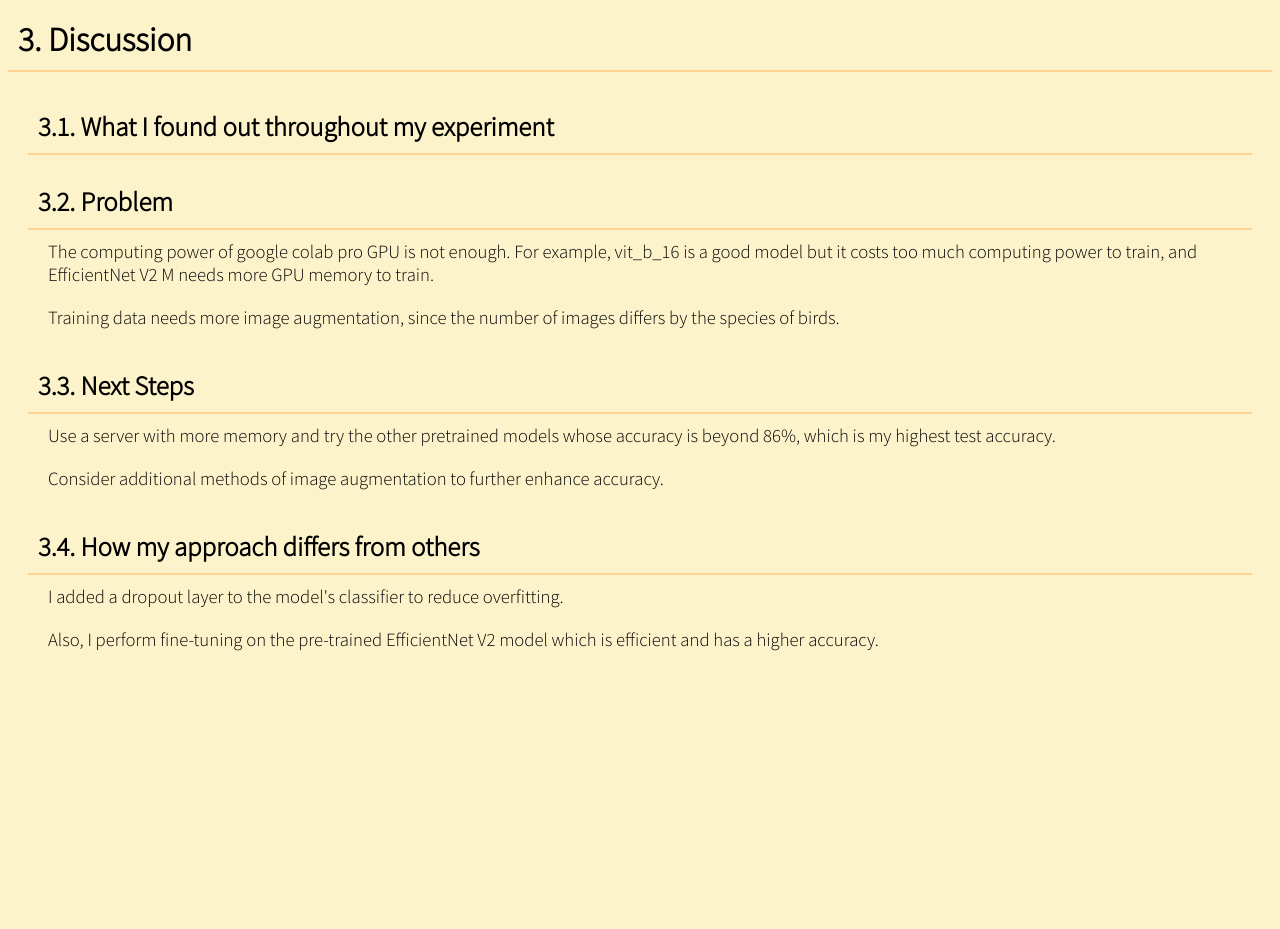
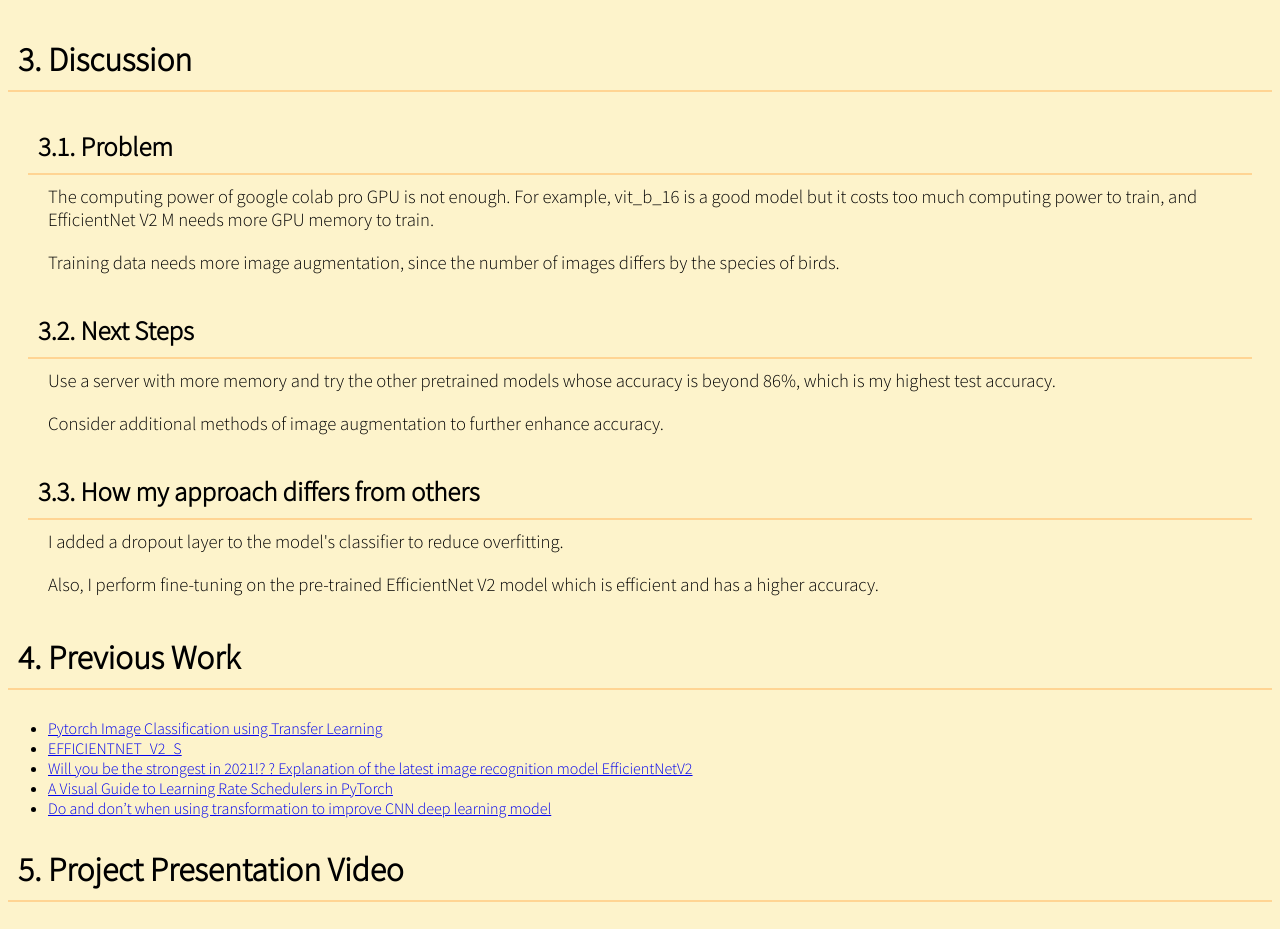
Before and after one commit to mfj229/cse455-final-project, a plain HTML site: page docs/index.html in a window 1280 px wide. Shown: the part 2789-3718 px from the top of the page. Before the commit the page ends 3470 px from the top, so only its background shows below. Drawn offline with Linux system fonts and the light colour scheme.

Commit message:
Update index.html

```diff
--- a/docs/index.html
+++ b/docs/index.html
@@ -45,7 +45,7 @@
             <h4>Code</h4>
             <p>
               The code of my final approach can be found
-              <a href=>here</a>
+              <a href=https://github.com/mfj229/cse455-final-project>here</a>
               .
             </p>
           </section>
@@ -77,7 +77,9 @@
               Using the above setting, I trained my model for 12 epochs,
               and the training accuracy = 97.4%, validation accuracy = 87.1%,
               testing accuracy = 86.8%. Each epoch took about 20 minutes to train.
+              The graph below is the transition of training and validation accuracy.
             </p>
+            <img src="accuracy_curve.png" alt="The accuracy of my model.">
           </section>
       </section>
 
@@ -161,11 +163,7 @@
 
       <h2>3. Discussion</h2>
       <section>
-        <h3>3.1. What I found out throughout my experiment</h3>
-      </section>
-
-      <section>
-        <h3>3.2. Problem</h3>
+        <h3>3.1. Problem</h3>
         <p>
           The computing power of google colab pro GPU is not enough.
           For example, vit_b_16 is a good model but it costs too much computing power to train,
@@ -178,7 +176,7 @@
       </section>
 
       <section>
-        <h3>3.3. Next Steps</h3>
+        <h3>3.2. Next Steps</h3>
         <p>
           Use a server with more memory and try the other pretrained models whose accuracy is beyond 86%,
           which is my highest test accuracy.
@@ -189,7 +187,7 @@
       </section>
 
       <section>
-        <h3>3.4. How my approach differs from others</h3>
+        <h3>3.3. How my approach differs from others</h3>
         <p>
           I added a dropout layer to the model's classifier to reduce overfitting.
         </p>
@@ -199,5 +197,25 @@
         </p>
       </section>
     </section>
+
+    <section>
+      <h2>4. Previous Work</h2>
+      <ul>
+        <li><a href="https://learnopencv.com/image-classification-using-transfer-learning-in-pytorch/">
+              Pytorch Image Classification using Transfer Learning</a></li>
+        <li><a href="https://pytorch.org/vision/main/models/generated/torchvision.models.efficientnet_v2_s.html">
+              EFFICIENTNET_V2_S</a></li>
+        <li><a href="https://qiita.com/omiita/items/1d96eae2b15e49235110">
+              Will you be the strongest in 2021!? ? Explanation of the latest image recognition model EfficientNetV2</a></li>
+        <li><a href="https://towardsdatascience.com/a-visual-guide-to-learning-rate-schedulers-in-pytorch-24bbb262c863#eec7">
+              A Visual Guide to Learning Rate Schedulers in PyTorch</a></li>
+        <li><a href="https://towardsdatascience.com/improves-cnn-performance-by-applying-data-transformation-bf86b3f4cef4">
+              Do and don’t when using transformation to improve CNN deep learning model</a></li>
+      </ul>
+    </section>
+
+    <section>
+      <h2>5. Project Presentation Video</h2>
+    </section>
   </body>
 </html>
```
